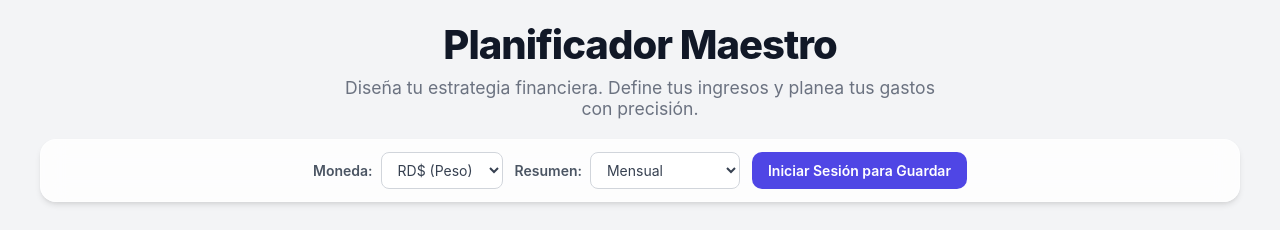
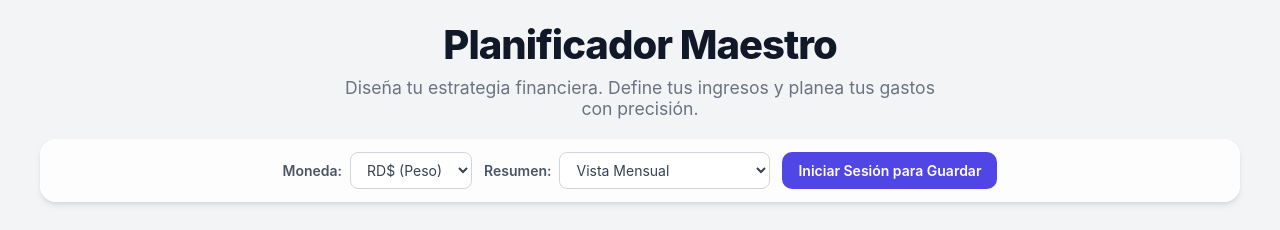
Before and after one commit to Kevito11/gestordefinanzas-kvaldez, a React (Vite) app: page /plan-maestro in a window 1280 px wide. Shown: the top 230 px of the page. Built offline with nearby package versions, Linux system fonts and the light colour scheme; no server answers.

Commit message:
UI/UX: Added 'Sin Conversión' (Original) option to Master Planner and Summary

```diff
--- a/src/components/budget/BudgetSection.tsx
+++ b/src/components/budget/BudgetSection.tsx
@@ -19,7 +19,7 @@ interface BudgetSectionProps {
     suggestedCategories?: string[];
     currency: 'USD' | 'DOP';
     exchangeRate?: number;
-    timeframe?: 'mensual' | 'quincenal' | 'puntual';
+    timeframe?: 'mensual' | 'quincenal' | 'puntual' | 'original';
     onChange: (items: BudgetItem[]) => void;
 }
 
@@ -29,13 +29,14 @@ const BudgetSection: React.FC<BudgetSectionProps> = ({
     suggestedCategories = [],
     currency,
     exchangeRate = 1,
+    timeframe = 'mensual',
     onChange,
 }) => {
     const [isOpen, setIsOpen] = useState(true);
     const [showAddPanel, setShowAddPanel] = useState(false);
     const [newCategorySelection, setNewCategorySelection] = useState('');
 
-    const calculateMonthlyTotal = (item: BudgetItem) => {
+    const calculateDisplayTotal = (item: BudgetItem) => {
         let baseAmount = item.amount;
 
         const itemCurr = item.itemCurrency || currency;
@@ -44,6 +45,9 @@ const BudgetSection: React.FC<BudgetSectionProps> = ({
         } else if (itemCurr === 'DOP' && currency === 'USD') {
             baseAmount = exchangeRate > 0 ? baseAmount / exchangeRate : baseAmount;
         }
+
+        // Si es original, no aplicamos multiplicadores de periodicidad
+        if (timeframe === 'original') return baseAmount;
 
         switch (item.periodicity) {
             case 'mensual': return baseAmount;
@@ -58,10 +62,9 @@ const BudgetSection: React.FC<BudgetSectionProps> = ({
 
     const sectionTotal = useMemo(() => {
         return items.reduce((acc, curr) => {
-            // Pass the whole item now
-            return acc + calculateMonthlyTotal(curr);
+            return acc + calculateDisplayTotal(curr);
         }, 0);
-    }, [items]);
+    }, [items, timeframe, currency, exchangeRate]);
 
     const formatCurrency = (amount: number) => {
         const locale = currency === 'USD' ? 'en-US' : 'es-DO';
--- a/src/components/budget/BudgetSummary.tsx
+++ b/src/components/budget/BudgetSummary.tsx
@@ -9,7 +9,7 @@ interface BudgetSummaryProps {
     totalSavings: number;
     currency: 'USD' | 'DOP';
     exchangeRate?: number;
-    timeframe: 'mensual' | 'quincenal' | 'puntual';
+    timeframe: 'mensual' | 'quincenal' | 'puntual' | 'original';
     budgetItems?: any[];
 }
 
@@ -48,7 +48,9 @@ const BudgetSummary: React.FC<BudgetSummaryProps> = ({
     return (
         <div className={styles.section} style={{ background: '#f8f9fa', border: '1px solid #e9ecef' }}>
             <div className={styles.header}>
-                <h3 className={styles.title}>Resumen del Presupuesto (Mensual)</h3>
+                <h3 className={styles.title}>
+                    Resumen {timeframe === 'original' ? 'de Datos Reales' : `del Presupuesto (${timeframe.charAt(0).toUpperCase() + timeframe.slice(1)})`}
+                </h3>
             </div>
             {!user && (
                 <div style={{
--- a/src/pages/PlanificadorMaestro.tsx
+++ b/src/pages/PlanificadorMaestro.tsx
@@ -16,7 +16,7 @@ const PlanificadorMaestro: React.FC = () => {
     const [variableExpenses, setVariableExpenses] = useState<BudgetItem[]>([]);
     const [savings, setSavings] = useState<BudgetItem[]>([]);
     const [currency, setCurrency] = useState<'USD' | 'DOP'>('DOP');
-    const [timeframe, setTimeframe] = useState<'mensual' | 'quincenal' | 'puntual'>('mensual');
+    const [timeframe, setTimeframe] = useState<'mensual' | 'quincenal' | 'puntual' | 'original'>('mensual');
     const [exchangeRate, setExchangeRate] = useState<number>(60.00);
     const [isDataExchangeOpen, setIsDataExchangeOpen] = useState(false);
     const [actionsOpen, setActionsOpen] = useState(false);
@@ -239,6 +239,11 @@ const PlanificadorMaestro: React.FC = () => {
 
             if (timeframe === 'puntual') return acc + baseAmount;
 
+            // Si es 'original', ignoramos la periodicidad y sumamos el monto base (ya convertido a la moneda seleccionada)
+            if (timeframe === 'original') {
+                return acc + baseAmount;
+            }
+
             let multiplier = 1;
             switch (curr.periodicity) {
                 case 'mensual': multiplier = 1; break;
@@ -283,8 +288,9 @@ const PlanificadorMaestro: React.FC = () => {
                     <div className={styles.controlGroup}>
                         <label>Resumen:</label>
                         <select className={styles.select} value={timeframe} onChange={(e) => setTimeframe(e.target.value as any)}>
-                            <option value="mensual">Mensual</option>
-                            <option value="quincenal">Quincenal</option>
+                            <option value="mensual">Vista Mensual</option>
+                            <option value="quincenal">Vista Quincenal</option>
+                            <option value="original">Sin Conversión (Original)</option>
                             <option value="puntual">Puntual (Ahora)</option>
                         </select>
                     </div>
```
